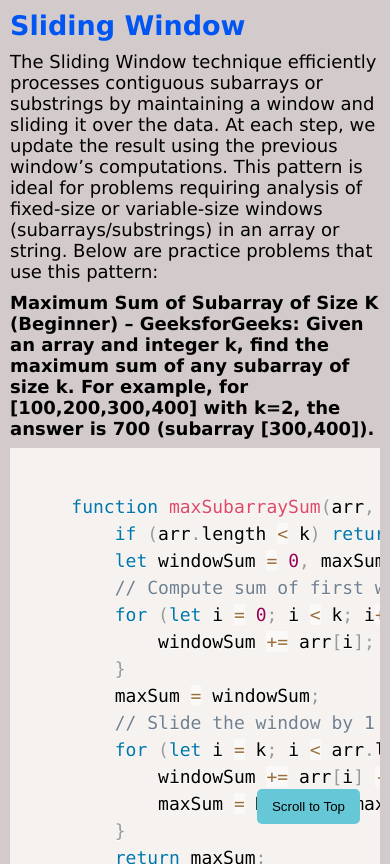
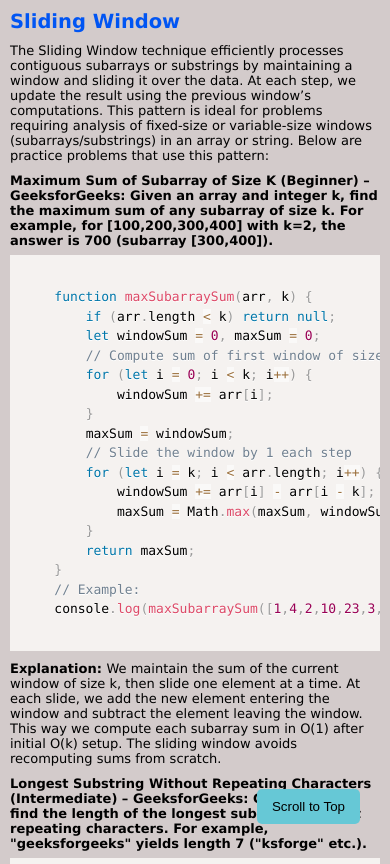
Before and after one commit to dissanayakeG/dissanayakeG.github.io, a plain HTML site: page DSA_patterns.html in a window 390 px wide. Drawn offline with nearby package versions, Linux system fonts and the light colour scheme.

Commit message:
docs : add DSA_patterns doc

```diff
--- a/DSA_patterns.html
+++ b/DSA_patterns.html
@@ -21,6 +21,7 @@
 			body {
 				overflow: hidden;
 				height: 100vh;
+				width: 100vw;
 				font-family: Verdana, Geneva, Tahoma, sans-serif;
 				font-size: large;
 			}
@@ -86,11 +87,10 @@
 				color: rgb(91, 218, 133);
 			}
 
-			pre {
-				text-align: left;
-			}
-
 			@media screen and (max-width: 600px) {
+				body {
+					font-size: small;
+				}
 				.left-side {
 					display: none;
 				}
```
